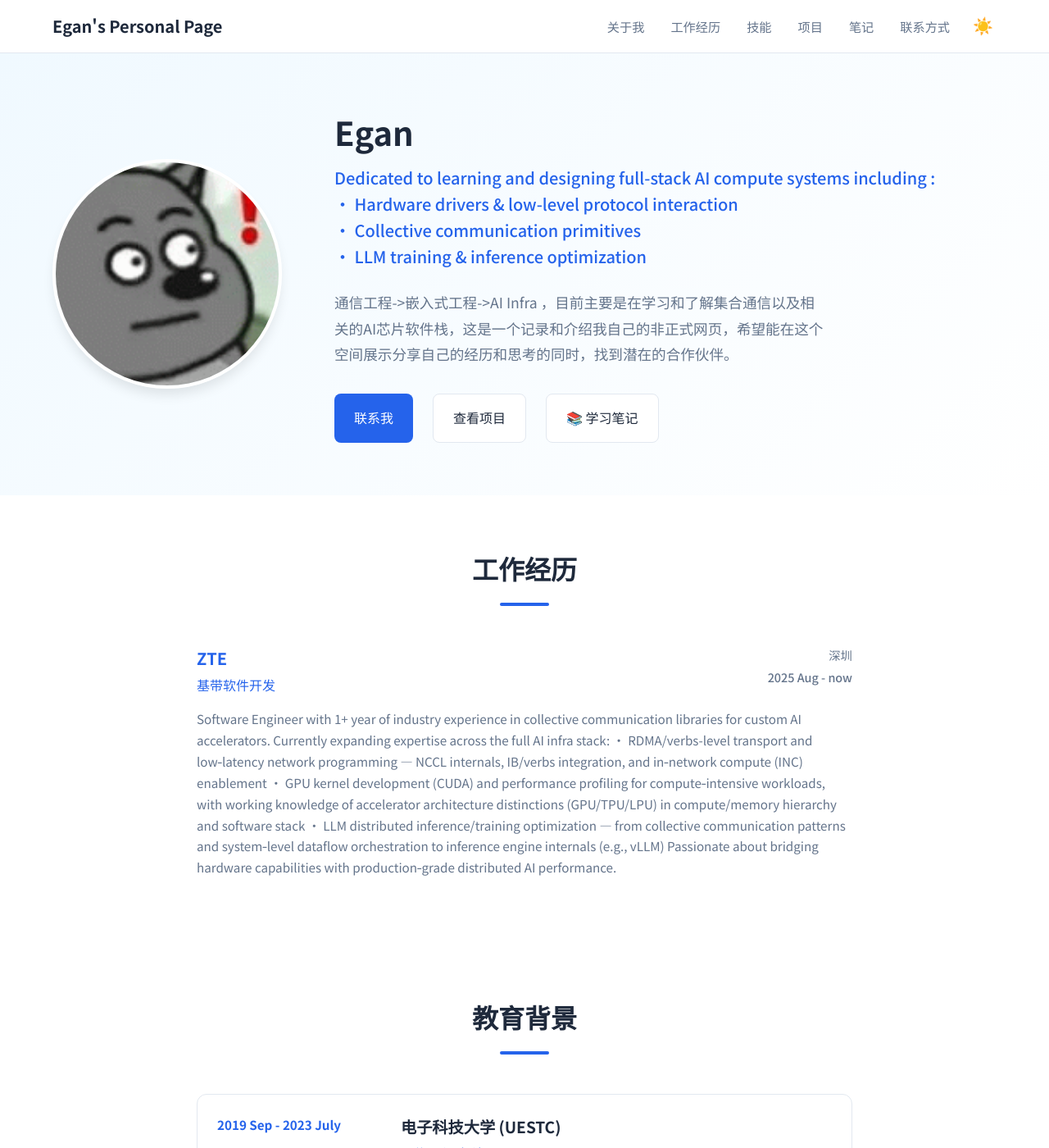
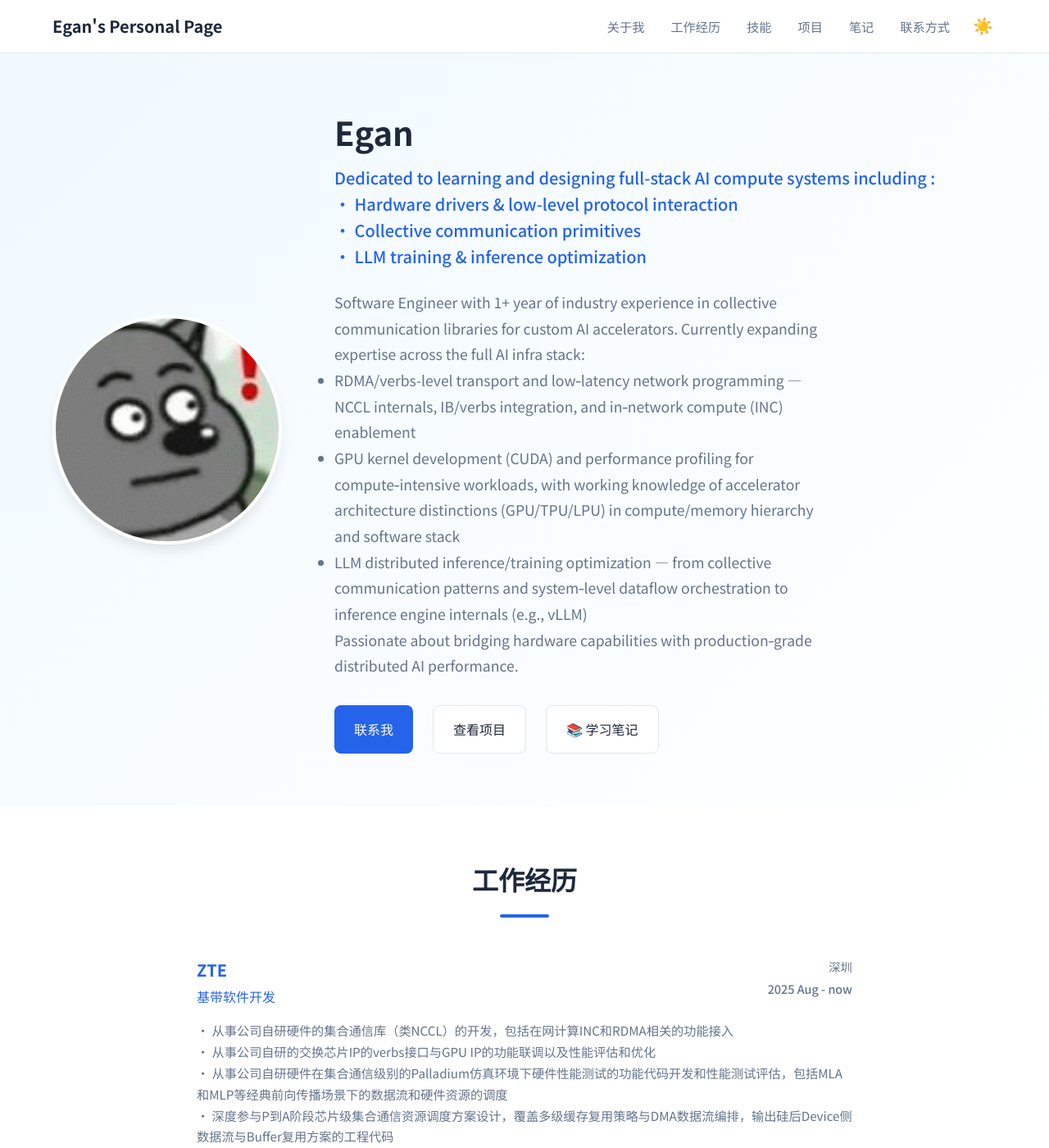
Before and after one commit to Lejun-Hu/Lejun-Hu.github.io, a Jekyll site: the page built from index.md, in a window 1280 px wide and 1400 px high. Shown: the whole window at 82% size. Built offline with Jekyll 4.4.1, drawn with Linux system fonts in a browser that asks for light colours.

Commit message:
修复: 还原工作经历描述, 英文个人简介移至index.md

```diff
--- a/_data/experience.yml
+++ b/_data/experience.yml
@@ -6,14 +6,11 @@ jobs:
     start_date: 2025 Aug
     end_date: now
     current: true
-    description: |
-      Software Engineer with 1+ year of industry experience in collective communication libraries for custom AI accelerators. Currently expanding expertise across the full AI infra stack:
-
-      • RDMA/verbs-level transport and low‑latency network programming — NCCL internals, IB/verbs integration, and in‑network compute (INC) enablement
-      • GPU kernel development (CUDA) and performance profiling for compute‑intensive workloads, with working knowledge of accelerator architecture distinctions (GPU/TPU/LPU) in compute/memory hierarchy and software stack
-      • LLM distributed inference/training optimization — from collective communication patterns and system‑level dataflow orchestration to inference engine internals (e.g., vLLM)
-
-      Passionate about bridging hardware capabilities with production‑grade distributed AI performance.
+    description:
+     • 从事公司自研硬件的集合通信库（类NCCL）的开发，包括在网计算INC和RDMA相关的功能接入 <br>
+     • 从事公司自研的交换芯片IP的verbs接口与GPU IP的功能联调以及性能评估和优化 <br>
+     • 从事公司自研硬件在集合通信级别的Palladium仿真环境下硬件性能测试的功能代码开发和性能测试评估，包括MLA和MLP等经典前向传播场景下的数据流和硬件资源的调度 <br>
+     • 深度参与P到A阶段芯片级集合通信资源调度方案设计，覆盖多级缓存复用策略与DMA数据流编排，输出硅后Device侧数据流与Buffer复用方案的工程代码
 #     highlights:
 #          - to be added
 
--- a/index.md
+++ b/index.md
@@ -28,7 +28,15 @@ description: Egan的详细个人简历，包含工作经历、技能专长和项
 
       <div class="profile-summary">
         <p>
-          通信工程->嵌入式工程->AI Infra ，目前主要是在学习和了解集合通信以及相关的AI芯片软件栈，这是一个记录和介绍我自己的非正式网页，希望能在这个空间展示分享自己的经历和思考的同时，找到潜在的合作伙伴。
+          Software Engineer with 1+ year of industry experience in collective communication libraries for custom AI accelerators. Currently expanding expertise across the full AI infra stack:
+        </p>
+        <ul>
+          <li>RDMA/verbs-level transport and low‑latency network programming — NCCL internals, IB/verbs integration, and in‑network compute (INC) enablement</li>
+          <li>GPU kernel development (CUDA) and performance profiling for compute‑intensive workloads, with working knowledge of accelerator architecture distinctions (GPU/TPU/LPU) in compute/memory hierarchy and software stack</li>
+          <li>LLM distributed inference/training optimization — from collective communication patterns and system‑level dataflow orchestration to inference engine internals (e.g., vLLM)</li>
+        </ul>
+        <p>
+          Passionate about bridging hardware capabilities with production‑grade distributed AI performance.
         </p>
       </div>
 
```
